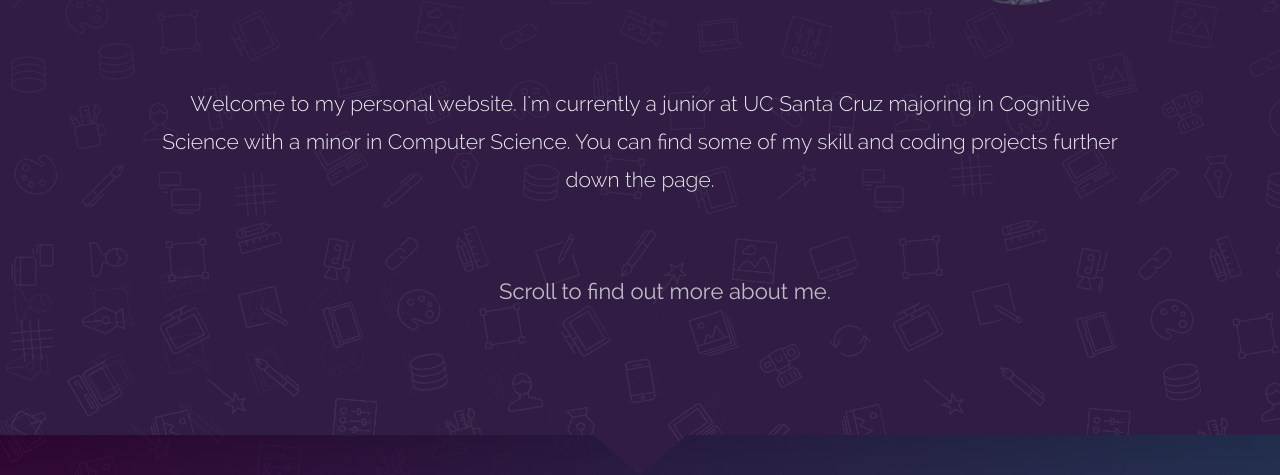
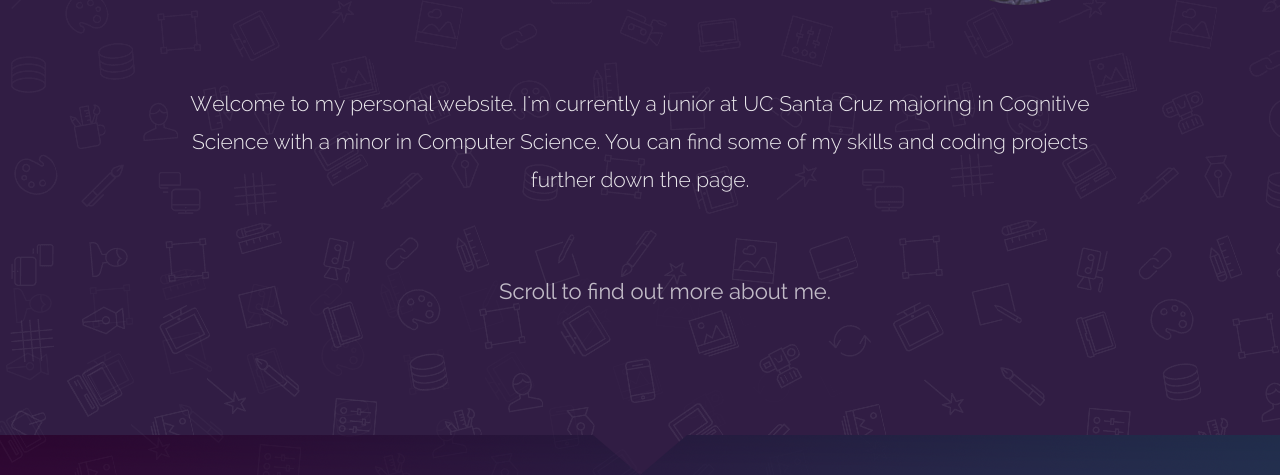
Before and after one commit to ieyr/ieyr.github.io, a website: page index.html in a window 1280 px wide. Shown: the part 325-800 px from the top of the page. Drawn offline with Linux system fonts and the light colour scheme; files whose address does not match are found by name.

Commit message:
fdsa
fdsa

```diff
--- a/index.html
+++ b/index.html
@@ -142,7 +142,7 @@
 					</div>
 				</div>
 				<div class="hero__description">
-				Welcome to my personal website. I'm currently a junior at UC Santa Cruz majoring in Cognitive Science with a minor in Computer Science. You can find some of my skill and coding projects further down the page.
+				Welcome to my personal website. I'm currently a junior at UC Santa Cruz majoring in Cognitive Science with a minor in Computer Science. You can find some of my skills and coding projects further down the page.
 				</div>
 				<div class="hero__call-to-action">
 
```
